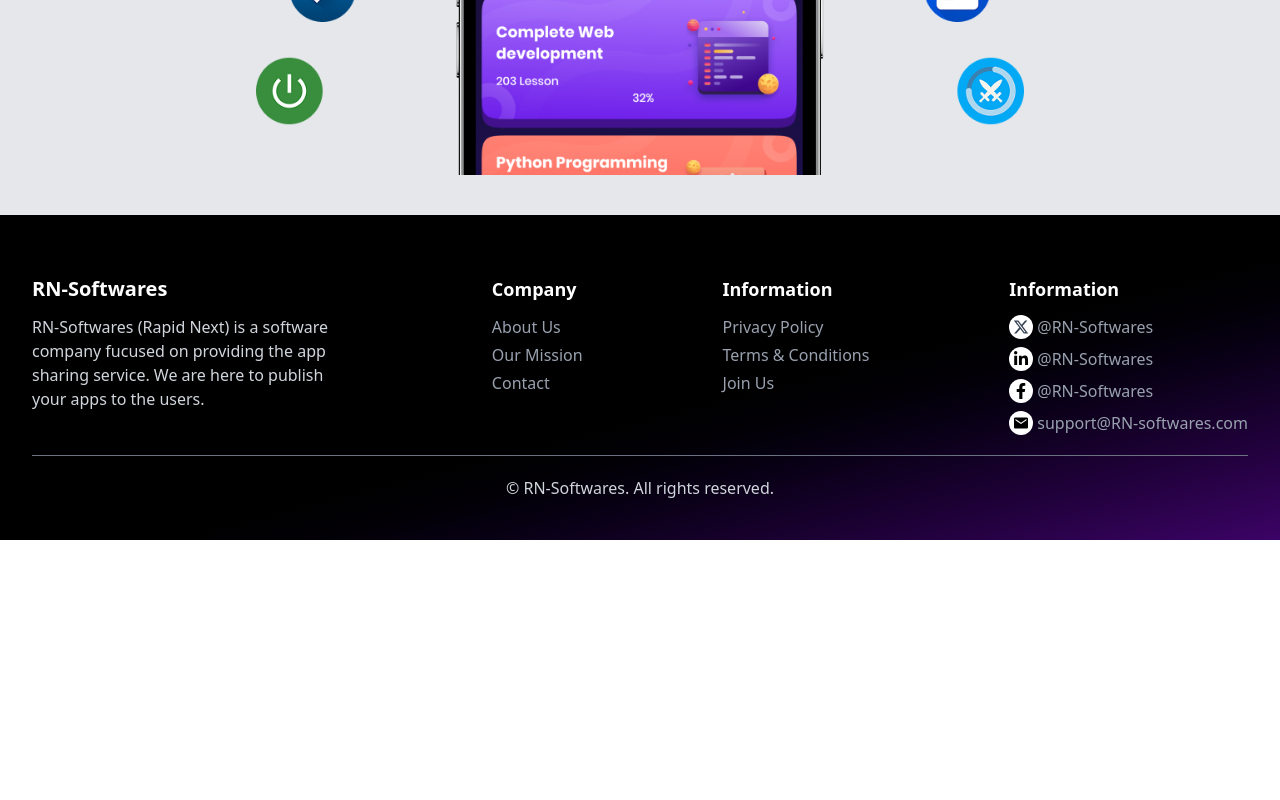
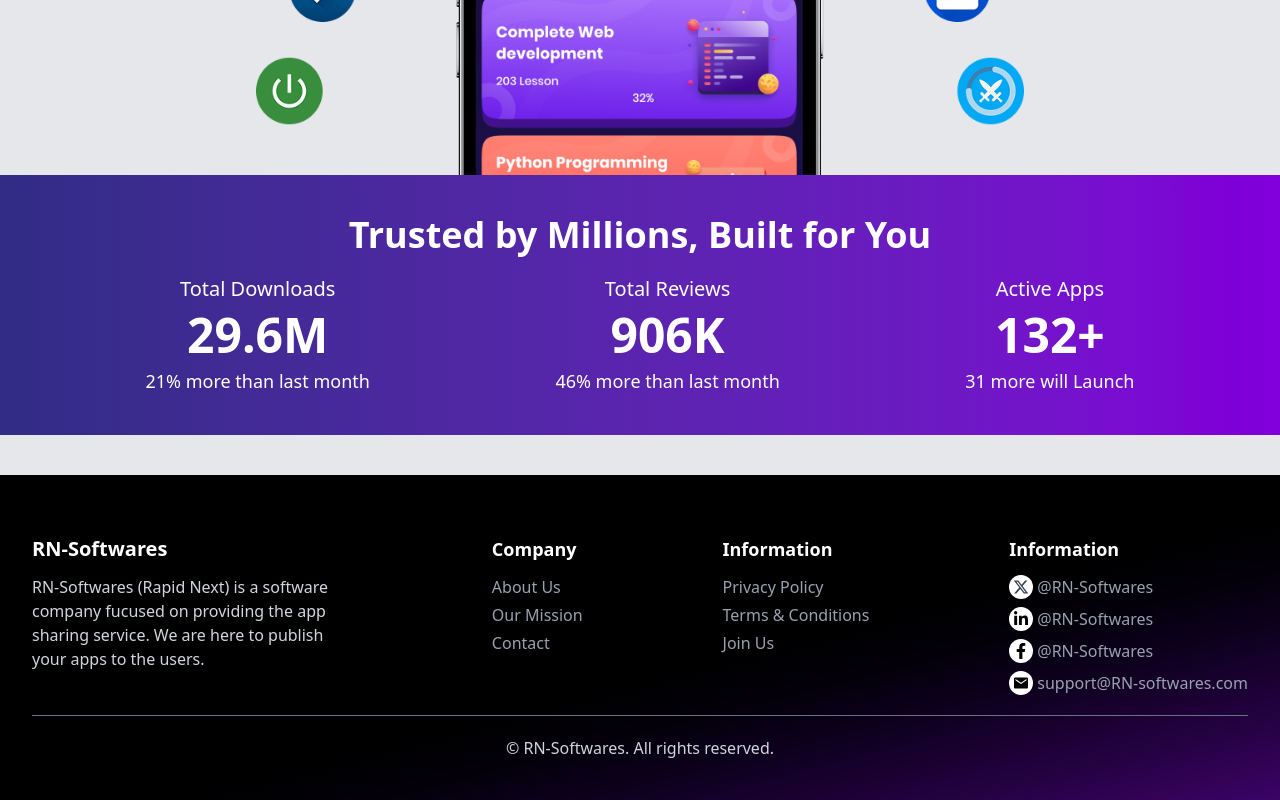
Before and after one commit to mrirakib04/ph-assignment-08, a React (Vite) app: page / in a window 1280 px wide. Shown: the part 577-1377 px from the top of the page. Before the commit the page ends 1117 px from the top, so only its background shows below. Built offline with nearby package versions, Linux system fonts and the light colour scheme.

Commit message:
home stats added

```diff
--- a/src/App.jsx
+++ b/src/App.jsx
@@ -8,7 +8,7 @@
     <div className="flex flex-col items-center max-w-[1480px] mx-auto w-full h-screen">
       <Navbar></Navbar>
       <div className="w-full py-10"></div>
-      <div className="flex-1 lg:px-12 md:px-8 px-5 bg-gray-200 w-full">
+      <div className="flex-1 bg-gray-200 w-full">
         <Outlet></Outlet>
       </div>
       <Footer></Footer>
--- a/src/Layout/Home/Home.jsx
+++ b/src/Layout/Home/Home.jsx
@@ -8,7 +8,7 @@
       {/* Header and Stats */}
       <div className="w-full">
         {/* Header */}
-        <div className="w-full flex flex-col items-center gap-3 pt-10">
+        <div className="w-full flex flex-col items-center gap-3 pt-10 lg:px-12 md:px-8 px-5 ">
           <div className="flex items-center gap-3 flex-col text-center">
             <h1 className="xl:text-5xl lg:text-4xl md:text-3xl text-2xl font-bold text-gray-800">
               We Build <br />
@@ -47,10 +47,39 @@
           </div>
         </div>
         {/* Stats */}
-        <div className="w-full"></div>
+        <div className="w-full lg:py-10 md:py-8 py-6 bg-gradient-to-r from-indigo-900 to-purple-700 text-white text-center flex flex-col items-center gap-5">
+          <h2 className="lg:text-4xl md:text-3xl text-2xl font-bold">
+            Trusted by Millions, Built <br className="sm:hidden" /> for You
+          </h2>
+          <div className="flex flex-wrap gap-10 lg:justify-evenly justify-center w-full">
+            <div className="flex flex-col items-center gap-2">
+              <span className="md:text-xl text-lg">Total Downloads</span>
+              <p className="font-bold text-3xl md:text-4xl lg:text-5xl">
+                29.6M
+              </p>
+              <p className="font-extralight md:text-lg text-base">
+                21% more than last month
+              </p>
+            </div>
+            <div className="flex flex-col items-center gap-2">
+              <span className="md:text-xl text-lg">Total Reviews</span>
+              <p className="font-bold text-3xl md:text-4xl lg:text-5xl">906K</p>
+              <p className="font-extralight md:text-lg text-base">
+                46% more than last month
+              </p>
+            </div>
+            <div className="flex flex-col items-center gap-2">
+              <span className="md:text-xl text-lg">Active Apps</span>
+              <p className="font-bold text-3xl md:text-4xl lg:text-5xl">132+</p>
+              <p className="font-extralight md:text-lg text-base">
+                31 more will Launch
+              </p>
+            </div>
+          </div>
+        </div>
       </div>
       {/* Carts */}
-      <div className="w-full"></div>
+      <div className="w-full lg:px-12 md:px-8 px-5"></div>
     </div>
   );
 };
```
